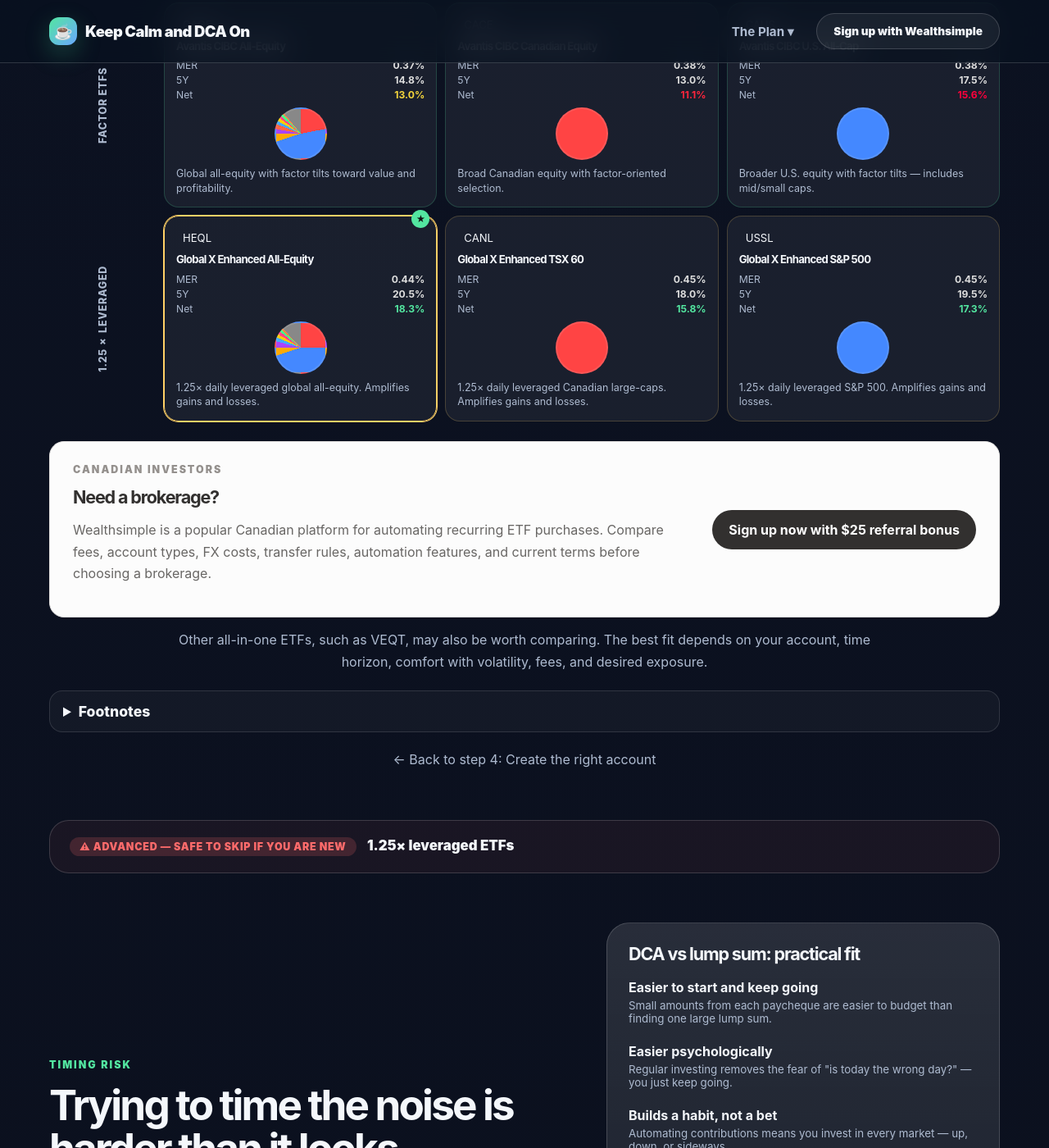
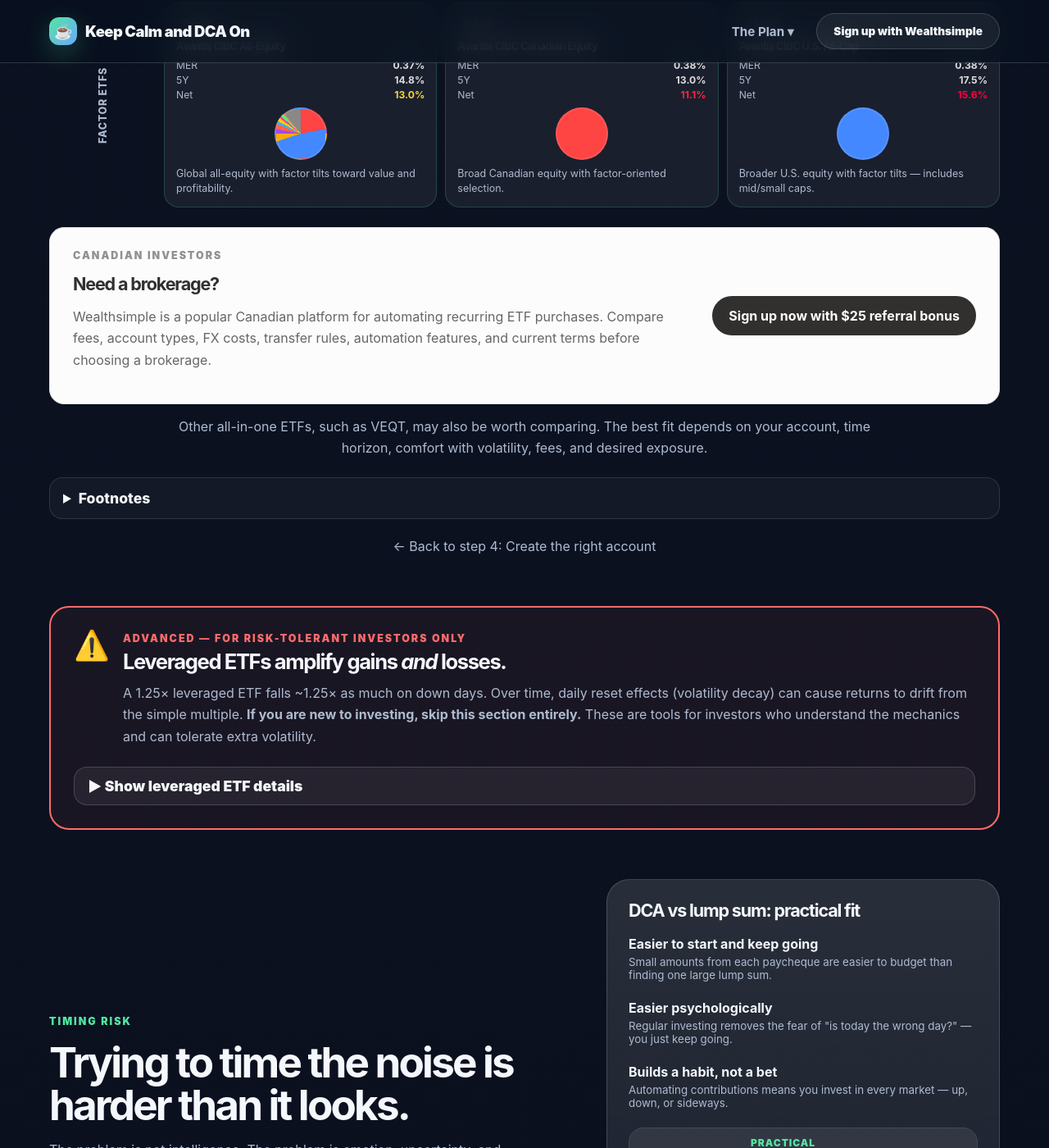
Before and after one commit to thestamp/dcathedip, a Jekyll site: the page built from index.html, in a window 1280 px wide and 1400 px high, scrolled down 11812 px. Shown: the whole window at 82% size. Built offline with Jekyll 4.4.1, drawn with Linux system fonts in a browser that asks for light colours.

Commit message:
Move 1.25x leveraged ETFs to prominent advanced section with 2x reference table
- Removed 1.25x Leveraged row from main ETF comparison grid (now 4 rows)
- Replaced collapsed details with prominent red-bordered warning box:
  'Advanced — for risk-tolerant investors only'
  - Always-visible warning: explicitly tells beginners to skip
  - Expandable details reveal 1.25x ETF cards (HEQL, CANL, USSL) via JS renderer
  - New 2x leveraged ETF reference table (HSU, HQU, HXU) for context
- Added renderLevGrid() to app.js for standalone 1.25x card rendering
- Updated smoke tests: rowCount 5→4, updated selectors, removed leveraged
  tickers from main grid assertions

```diff
--- a/assets/js/app.js
+++ b/assets/js/app.js
@@ -312,10 +312,6 @@
         <div class="etf-row-label"><span>Factor ETFs</span></div>
         ${tiltedCell('World')}${tiltedCell('Canada')}${tiltedCell('U.S.')}
       </div>
-      <div class="etf-table-row">
-        <div class="etf-row-label"><span>1.25× Leveraged</span></div>
-        ${levCell('World')}${levCell('Canada')}${levCell('U.S.')}
-      </div>
     </div>
   `;
 
@@ -343,6 +339,42 @@
     });
     pie.addEventListener('mouseleave', () => { if (tipEl) { tipEl.remove(); tipEl = null; } });
   });
+}
+
+function renderLevGrid() {
+  const grid = document.getElementById("levGrid");
+  if (!grid) return;
+
+  const leveraged = etfsFlat.filter(e => e.type === 'leveraged');
+  const bestLev = leveraged.find(e => e.market === 'World');
+
+  grid.innerHTML = `
+    <h3 style="margin:0 0 4px;">1.25× moderate leverage ETFs</h3>
+    <p style="margin:0 0 18px; color:var(--muted);">These target 125% of their index's daily return. Unlike 2×/3× products, <strong>no margin account or collateral</strong> is needed — you buy shares like any other ETF and your maximum loss is what you invested. Still, losses are amplified on down days and daily reset effects can cause drift from the simple multiple over time.</p>
+    <div class="etf-cards">
+      ${leveraged.map(etf => {
+        const isBest = etf === bestLev;
+        const displayTicker = etf.ticker.replace('.TO', '');
+        const score = totalScore(etf);
+        return `
+          <article class="etf-card high-lev${isBest ? ' etf-best-lev' : ''}">
+            <div class="etf-card-head">
+              <span class="ticker">${displayTicker}</span>
+              <span class="etf-lev-tag">1.25×</span>
+              ${isBest ? '<span class="etf-best-star etf-best-lev-star" title="Recommended: 1.25× global all-equity with moderate leverage">★</span>' : ''}
+            </div>
+            <h3>${etf.name}</h3>
+            <div class="etf-card-metrics">
+              <span class="etf-metric">MER <strong>${etf.mer}</strong></span>
+              <span class="etf-metric">5Y <strong>${etf.return5y}</strong></span>
+              <span class="etf-metric">Net <strong>${score}%</strong></span>
+            </div>
+            <p class="etf-lean">${etf.lean}</p>
+          </article>
+        `;
+      }).join('')}
+    </div>
+  `;
 }
 
 const cagrPresets = [
@@ -872,6 +904,7 @@
   document.querySelectorAll("#crossoverForm input").forEach(el => el.addEventListener("input", calculateCrossover));
   document.getElementById("wealthsimpleLink").href = WEALTHSIMPLE_REFERRAL_URL;
     renderTickers();
+    renderLevGrid();
     updateChart();
   calculateTfsaRoom();
   calculateCompounding();
--- a/index.html
+++ b/index.html
@@ -479,18 +479,73 @@
         <p class="location-note" style="margin-top:20px"><a href="#step-4-account">← Back to step 4: Create the right account</a></p>
       </div>
 
-      <!-- Leveraged ETFs — ADVANCED, skip if new -->
-            <details class="advanced-section" style="margin-top:60px">
-              <summary><span class="advanced-badge">⚠ Advanced — safe to skip if you are new</span> 1.25× leveraged ETFs</summary>
-              <div style="margin-top:18px">
-                <p>A 1.25× leveraged ETF targets 125% of its index's daily return — if the index rises 1%, the ETF aims for ~1.25%. Unlike 2×/3× products, this is a modest boost that <strong>does not require a margin account or collateral.</strong> You buy shares like any other ETF and your maximum loss is what you invested.</p>
-                <p><strong>What to know:</strong> Leveraged ETFs amplify both gains and losses. A 1.25× ETF falls ~1.25× as much on down days. Over time, daily reset effects (volatility decay) can cause returns to drift from a simple multiple. <strong>Not appropriate for most beginners — these are tools for investors who understand the mechanics and can tolerate extra volatility.</strong></p>
-                <p class="calculator-note" style="margin-top:12px; text-align:center;">
-                  Source: <a href="https://www.globalx.ca/enhanced-growth-etfs" target="_blank" rel="nofollow noopener" style="color:var(--gold);">Global X Enhanced Growth ETFs ↗</a>. Review the prospectus, MER, and daily reset mechanics before investing.
-                </p>
-                <details class="section-footnote"><summary>Footnotes</summary><p>Leveraged ETFs are not suitable for all investors. Returns can deviate significantly from the stated multiple over periods longer than one day due to compounding and volatility. These are examples for research, not recommendations.</p></details>
+      <!-- Leveraged ETFs — ADVANCED: for risk-tolerant investors only -->
+      <div class="advanced-leverage-section" style="margin-top:60px; border:2px solid var(--red); border-radius:24px; padding:28px; background:rgba(255,107,107,0.06);">
+        <div class="advanced-leverage-header" style="display:flex; align-items:flex-start; gap:16px; margin-bottom:24px;">
+          <span style="font-size:2.2rem; flex-shrink:0; line-height:1;">⚠️</span>
+          <div>
+            <p class="eyebrow" style="color:var(--red); margin-bottom:4px;">Advanced — for risk-tolerant investors only</p>
+            <h2 style="font-size:1.6rem; margin:0 0 12px;">Leveraged ETFs amplify gains <em>and</em> losses.</h2>
+            <p style="margin:0;">A 1.25× leveraged ETF falls ~1.25× as much on down days. Over time, daily reset effects (volatility decay) can cause returns to drift from the simple multiple. <strong>If you are new to investing, skip this section entirely.</strong> These are tools for investors who understand the mechanics and can tolerate extra volatility.</p>
+          </div>
+        </div>
+
+        <details style="margin:0; padding:0; border:none; background:transparent;">
+          <summary style="cursor:pointer; font-weight:900; font-size:1.1rem; padding:12px 16px; border:1px solid var(--border); border-radius:16px; background:rgba(255,255,255,0.06); display:flex; align-items:center; gap:6px;">▶ Show leveraged ETF details</summary>
+          <div style="margin-top:24px;">
+
+            <!-- 1.25× ETF cards rendered by JS -->
+            <div id="levGrid"></div>
+
+            <!-- 2× leveraged ETF reference table -->
+            <div style="margin-top:40px;">
+              <h3 style="margin:0 0 4px;">Higher-leverage 2× funds — reference only</h3>
+              <p style="margin:0 0 18px; color:var(--muted);">These target 200% of their index's daily return. Daily reset is magnified — losses can be severe in volatile or declining markets. <strong>Most investors should not use these</strong> without a deep understanding of daily compounding mechanics.</p>
+              <div class="lev-table-wrap" style="overflow-x:auto;">
+                <table class="lev-table" style="width:100%; border-collapse:collapse; font-size:0.9rem;">
+                  <thead>
+                    <tr style="border-bottom:1px solid var(--border);">
+                      <th style="text-align:left; padding:10px 14px;">Ticker</th>
+                      <th style="text-align:left; padding:10px 14px;">Name</th>
+                      <th style="text-align:left; padding:10px 14px;">Underlying</th>
+                      <th style="text-align:right; padding:10px 14px;">Leverage</th>
+                      <th style="text-align:right; padding:10px 14px;">MER</th>
+                    </tr>
+                  </thead>
+                  <tbody>
+                    <tr style="border-bottom:1px solid rgba(255,255,255,0.06);">
+                      <td style="padding:12px 14px;"><span class="ticker" style="margin:0;">HSU</span></td>
+                      <td style="padding:12px 14px; color:var(--muted);">Horizons BetaPro S&P 500 2× Daily Bull</td>
+                      <td style="padding:12px 14px; color:var(--muted);">S&P 500</td>
+                      <td style="padding:12px 14px; text-align:right;"><span class="etf-lev-tag" style="background:var(--red);">2×</span></td>
+                      <td style="padding:12px 14px; text-align:right; color:var(--muted);">1.15%</td>
+                    </tr>
+                    <tr style="border-bottom:1px solid rgba(255,255,255,0.06);">
+                      <td style="padding:12px 14px;"><span class="ticker" style="margin:0;">HQU</span></td>
+                      <td style="padding:12px 14px; color:var(--muted);">Horizons BetaPro NASDAQ-100 2× Daily Bull</td>
+                      <td style="padding:12px 14px; color:var(--muted);">NASDAQ-100</td>
+                      <td style="padding:12px 14px; text-align:right;"><span class="etf-lev-tag" style="background:var(--red);">2×</span></td>
+                      <td style="padding:12px 14px; text-align:right; color:var(--muted);">1.15%</td>
+                    </tr>
+                    <tr>
+                      <td style="padding:12px 14px;"><span class="ticker" style="margin:0;">HXU</span></td>
+                      <td style="padding:12px 14px; color:var(--muted);">Horizons BetaPro TSX 60 2× Daily Bull</td>
+                      <td style="padding:12px 14px; color:var(--muted);">S&P/TSX 60</td>
+                      <td style="padding:12px 14px; text-align:right;"><span class="etf-lev-tag" style="background:var(--red);">2×</span></td>
+                      <td style="padding:12px 14px; text-align:right; color:var(--muted);">1.15%</td>
+                    </tr>
+                  </tbody>
+                </table>
               </div>
-            </details>
+            </div>
+
+            <p class="calculator-note" style="margin-top:24px; text-align:center;">
+              Source: <a href="https://www.globalx.ca/enhanced-growth-etfs" target="_blank" rel="nofollow noopener" style="color:var(--gold);">Global X Enhanced Growth ETFs ↗</a> for 1.25× products. Review the prospectus, MER, and daily reset mechanics before investing.
+            </p>
+            <details class="section-footnote"><summary>Footnotes</summary><p>Leveraged ETFs are not suitable for all investors. Returns can deviate significantly from the stated multiple over periods longer than one day due to compounding and volatility. These are examples for research, not recommendations. Higher-leverage 2× funds carry substantially more risk than 1.25× products.</p></details>
+          </div>
+        </details>
+      </div>
 
       <!-- Timing risk -->
       <div class="timing-subsection" style="margin-top:60px">
```
Also changed, not shown: tests/smoke.js (+5 -6 lines).
